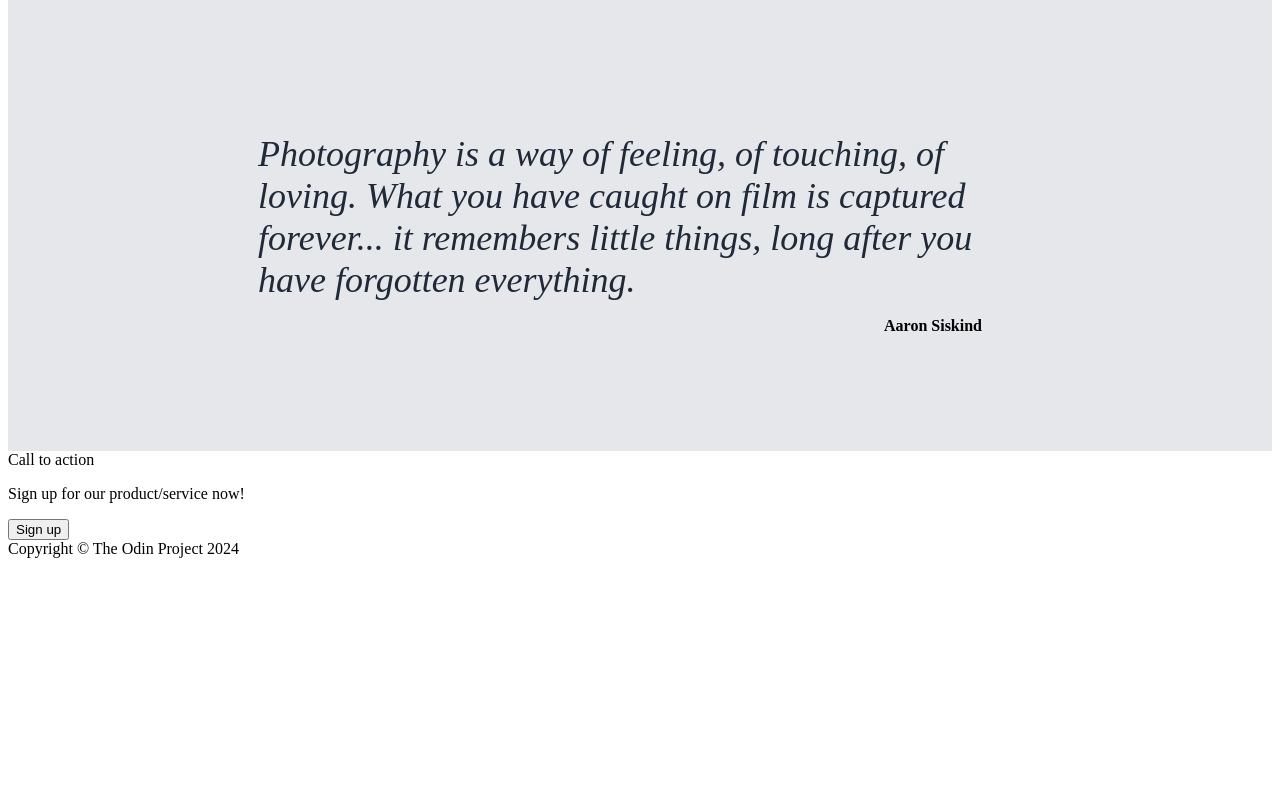
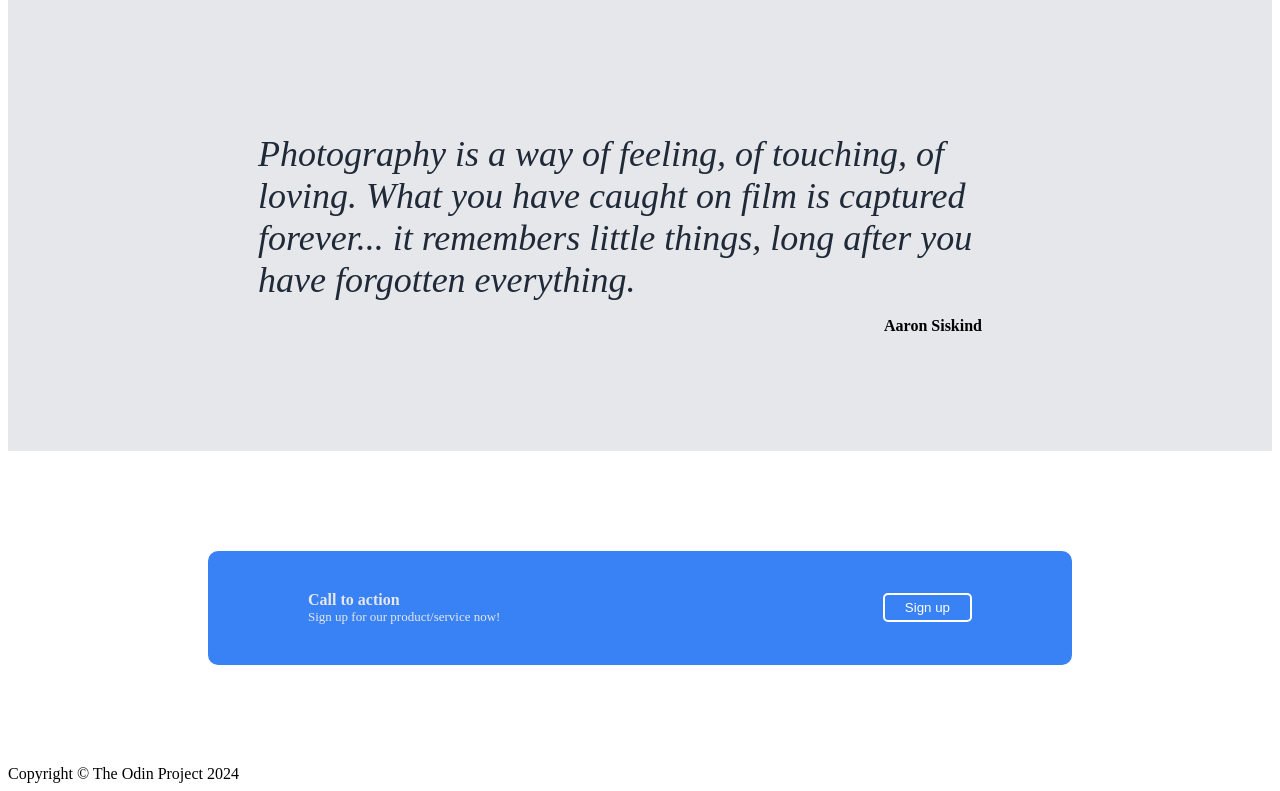
Before and after one commit to marcussleongg/landing-page, a plain HTML site: page index.html in a window 1280 px wide. Shown: the part 950-1741 px from the top of the page. Before the commit the page ends 1516 px from the top, so only its background shows below. Drawn offline with Linux system fonts and the light colour scheme.

Commit message:
Add styling for fourth div

```diff
--- a/style.css
+++ b/style.css
@@ -97,3 +97,36 @@ a {
     margin-right: 40px;
     margin-top: -20px;
 }
+
+.four {
+    padding: 100px 200px;
+}
+
+.box {
+    background-color: #3882f6;
+    border-radius: 10px;
+    display: flex;
+    justify-content: space-between;
+    padding: 40px 100px;
+    align-items: center;
+}
+
+.text {
+    color: #e5e7eb;
+    font-weight: bold;
+}
+
+.text p {
+    padding: 0;
+    margin: 0;
+    font-weight: normal;
+    font-size: 13px;
+}
+
+.four button {
+    border: 2px white solid;
+    background-color: transparent;
+    color: white;
+    border-radius: 5px;
+    padding: 5px 20px;
+}
```
